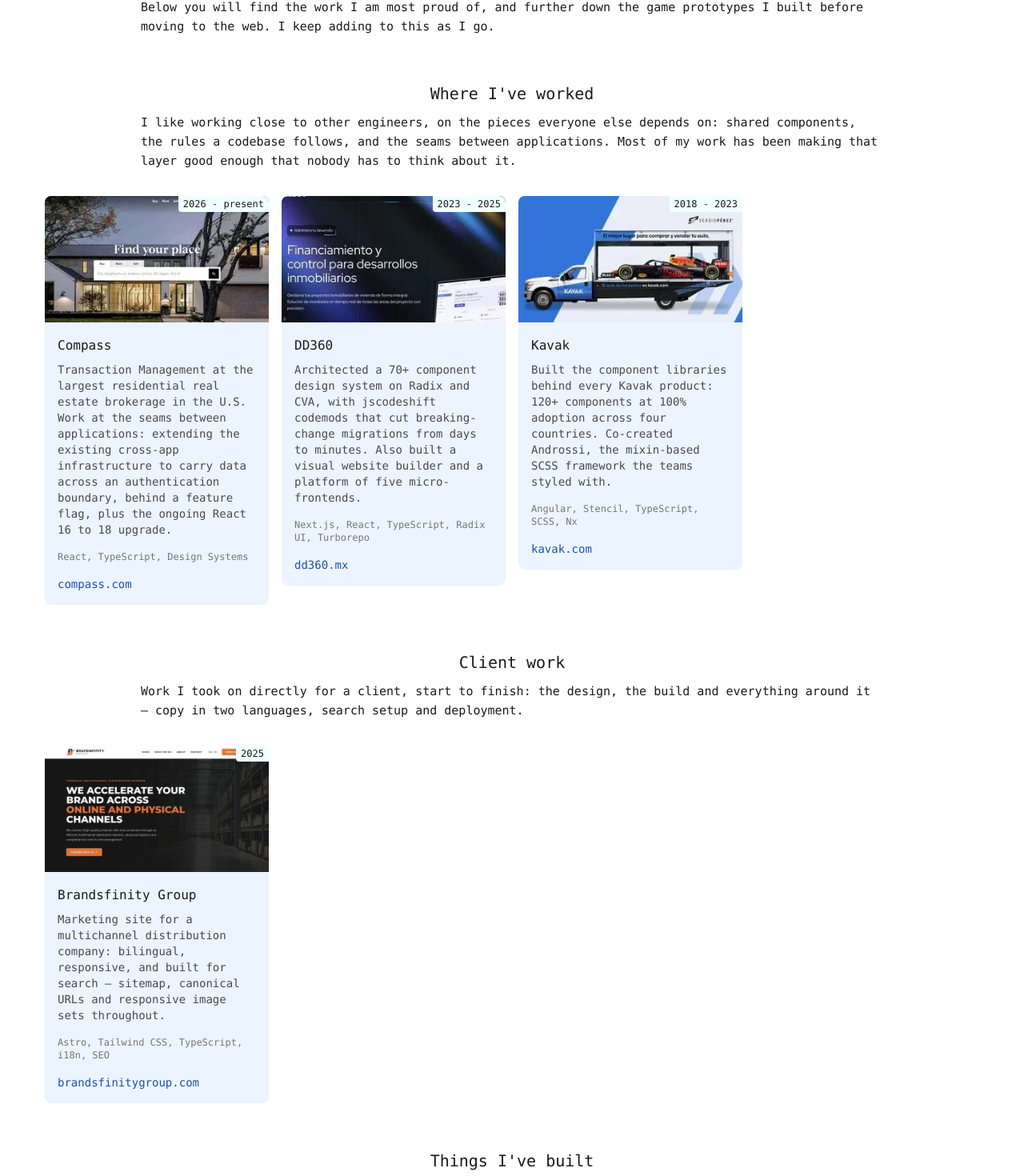
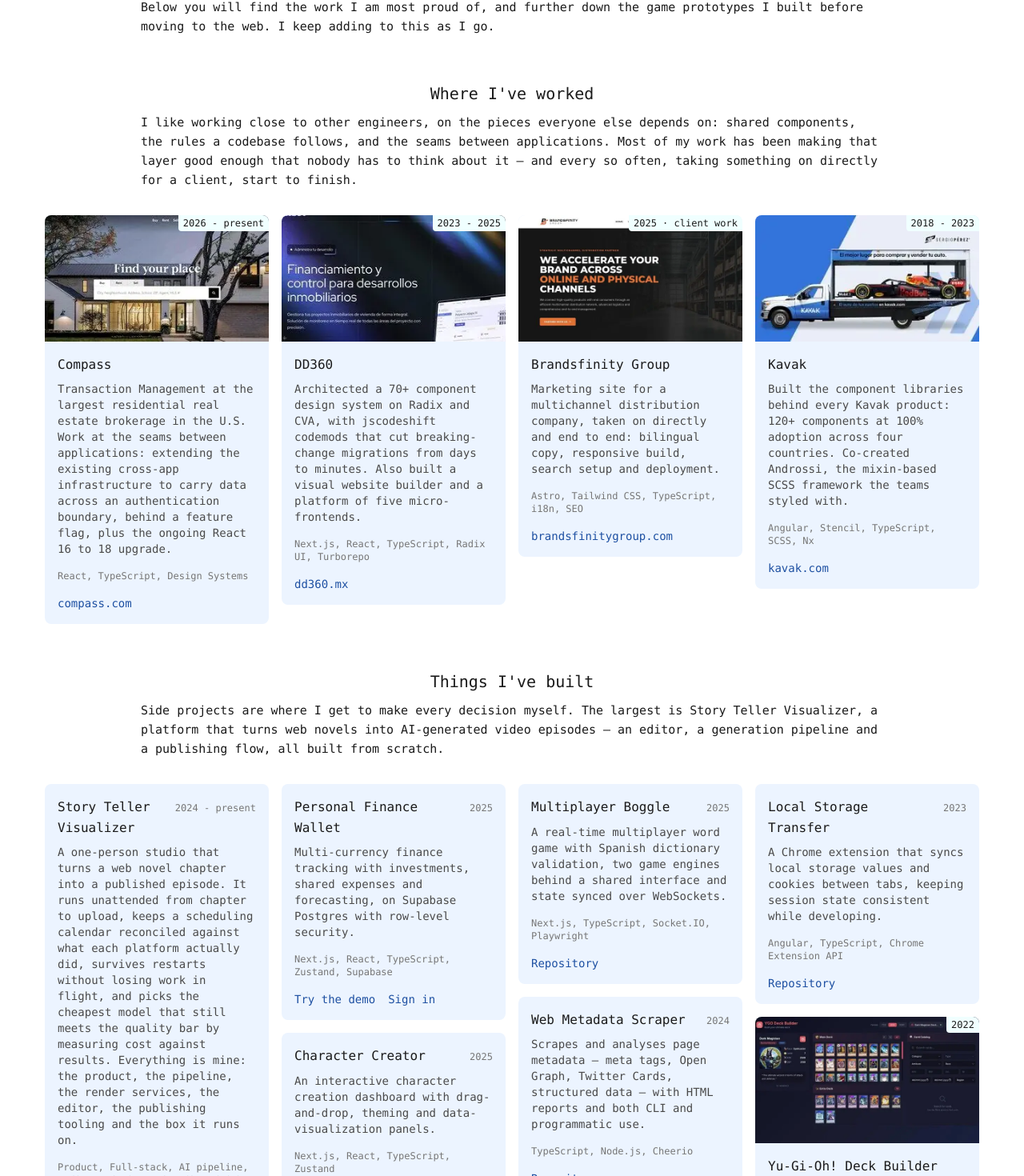
Before and after one commit to 02900/portfolio, a Next.js app: page / in a window 1280 px wide. Shown: the part 275-1745 px from the top of the page at 80% size. Built offline with nearby package versions, Linux system fonts and the light colour scheme.

Commit message:
content: fold client work into the work section
One section of four cards reads better than two sections of three and
one, and the distinction was already carried by the card itself: the
Brandsfinity entry is labelled client work in its date line.

```diff
--- a/app/page.tsx
+++ b/app/page.tsx
@@ -1,6 +1,6 @@
 import Card from './components/Card';
 import ThemeToggle from './components/ThemeToggle';
-import { clients, games, profile, projects, roles } from '@/lib/data';
+import { games, profile, projects, roles } from '@/lib/data';
 
 function Section({
   id,
@@ -78,20 +78,8 @@
           <p>
             I like working close to other engineers, on the pieces everyone else depends on: shared
             components, the rules a codebase follows, and the seams between applications. Most of my
-            work has been making that layer good enough that nobody has to think about it.
-          </p>
-        </Section>
-
-        <Section
-          id="clients"
-          title="Client work"
-          items={clients.map((c) => (
-            <Card key={c.title} item={c} />
-          ))}
-        >
-          <p>
-            Work I took on directly for a client, start to finish: the design, the build and
-            everything around it — copy in two languages, search setup and deployment.
+            work has been making that layer good enough that nobody has to think about it — and
+            every so often, taking something on directly for a client, start to finish.
           </p>
         </Section>
 
--- a/lib/data.ts
+++ b/lib/data.ts
@@ -43,6 +43,15 @@
     cover: '/assets/frontend/dd360',
   },
   {
+    title: 'Brandsfinity Group',
+    period: '2025 · client work',
+    summary:
+      'Marketing site for a multichannel distribution company, taken on directly and end to end: bilingual copy, responsive build, search setup and deployment.',
+    stack: ['Astro', 'Tailwind CSS', 'TypeScript', 'i18n', 'SEO'],
+    links: [{ label: 'brandsfinitygroup.com', href: 'https://www.brandsfinitygroup.com/' }],
+    cover: '/assets/frontend/brandsfinity',
+  },
+  {
     title: 'Kavak',
     period: '2018 - 2023',
     summary:
@@ -52,18 +61,6 @@
     cover: '/assets/frontend/kavak',
   },
 ];
-
-export const clients: Project[] = [
-  {
-    title: 'Brandsfinity Group',
-    period: '2025',
-    summary:
-      'Marketing site for a multichannel distribution company: bilingual, responsive, and built for search — sitemap, canonical URLs and responsive image sets throughout.',
-    stack: ['Astro', 'Tailwind CSS', 'TypeScript', 'i18n', 'SEO'],
-    links: [{ label: 'brandsfinitygroup.com', href: 'https://www.brandsfinitygroup.com/' }],
-    cover: '/assets/frontend/brandsfinity',
-  },
-]
 
 export const projects: Project[] = [
   {
```
